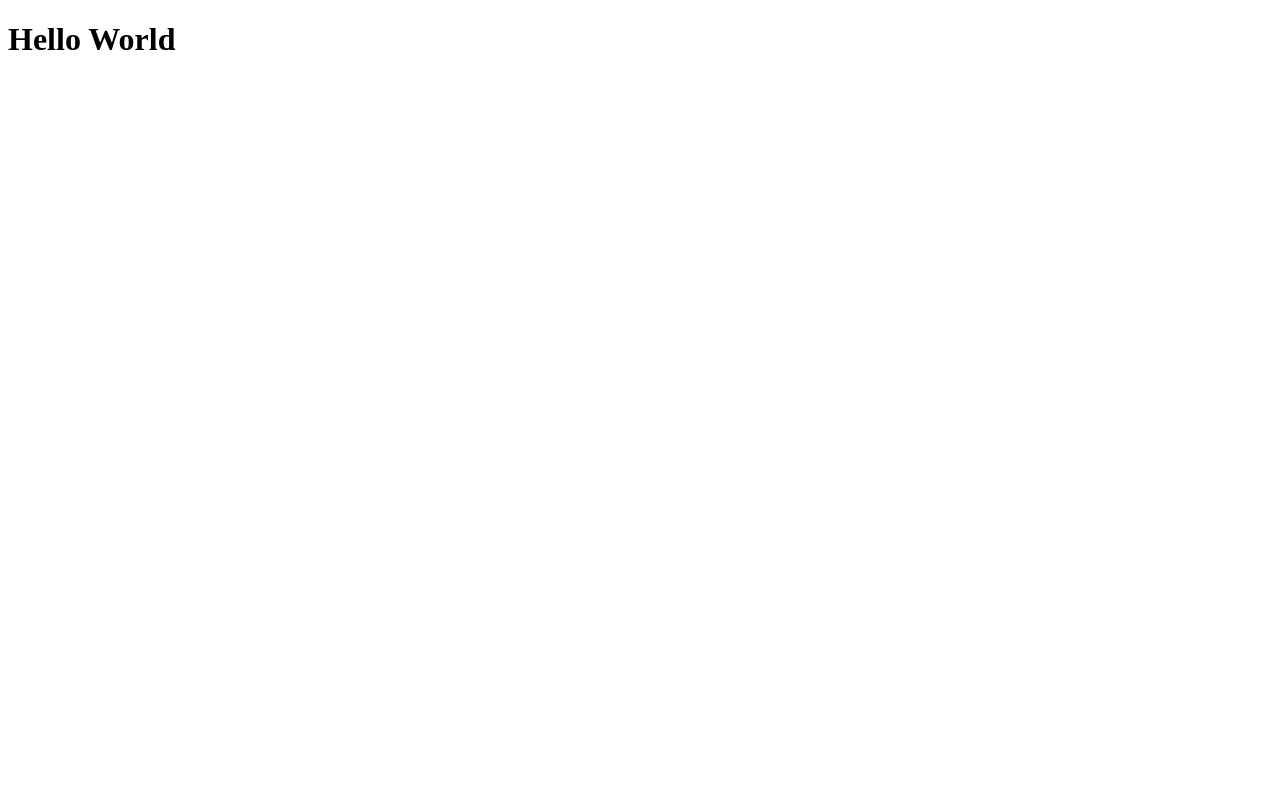
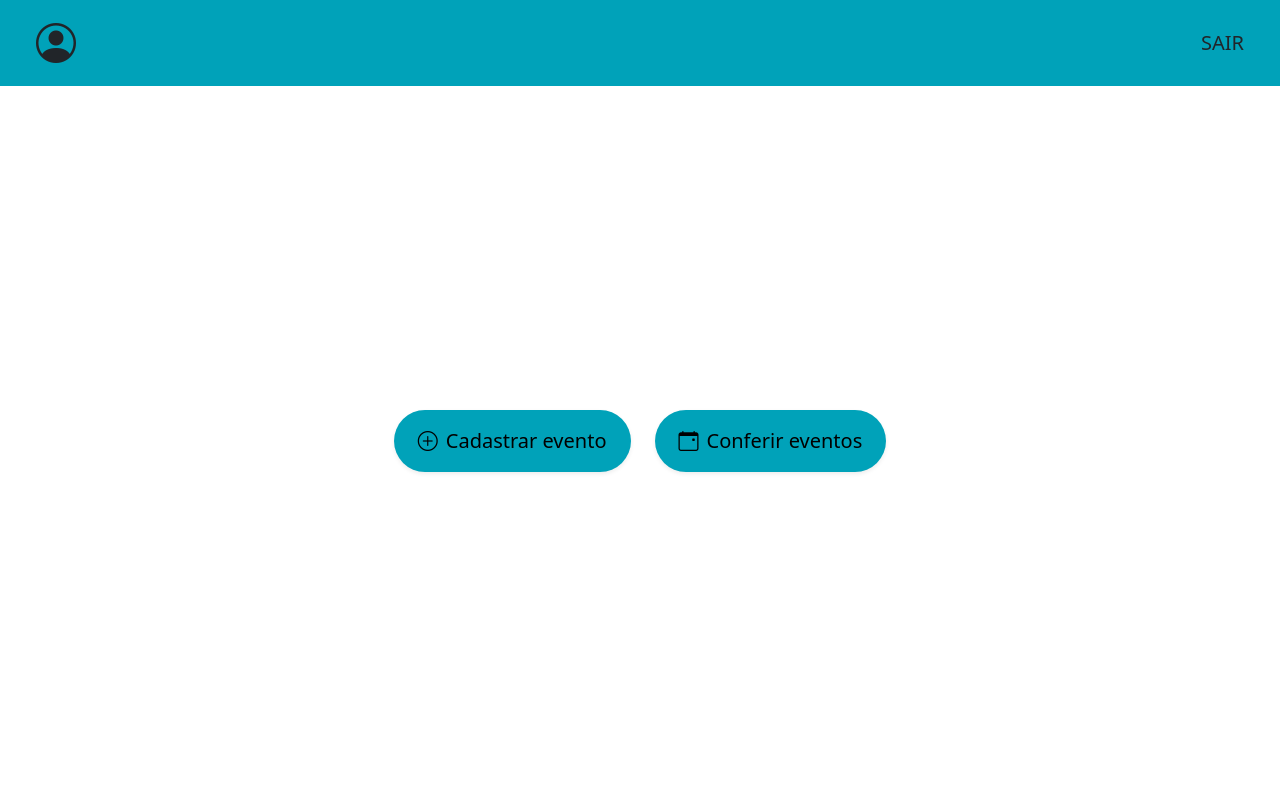
Before and after one commit to vitorLevi17/ListGGP, a Django app: page /index/ in a window 1280 px wide. Before the commit the page is almost empty. Run offline with Django 5.2, Linux system fonts and the light colour scheme; a user stored in the database is signed in.

Commit message:
refactor: Estilizar index.html e incluir barra de navegação

```diff
--- a/templates/index.html
+++ b/templates/index.html
@@ -3,9 +3,39 @@
 <head>
     <meta charset="UTF-8">
     <meta name="viewport" content="width=device-width, initial-scale=1.0">
-    <title>Hello World</title>
+    <title>Página Inicial - ListGGP</title>
+
+    <link href="https://cdn.jsdelivr.net/npm/bootstrap@5.3.2/dist/css/bootstrap.min.css" rel="stylesheet">
+    <link href="https://cdn.jsdelivr.net/npm/bootstrap-icons@1.11.1/font/bootstrap-icons.css" rel="stylesheet">
+
+    <style>
+        .bg-custom-teal { background-color: #00a2b9; }
+        .btn-custom { background-color: #00a2b9; color: #000; border: none; font-weight: 500; transition: all 0.3s ease; }
+        .btn-custom:hover { background-color: #00879a; color: #000; transform: translateY(-2px); }
+    </style>
 </head>
 <body>
-    <h1>Hello World</h1>
+
+    {% include 'partials/navbar.html' %}
+
+    <div class="container d-flex justify-content-center align-items-center" style="min-height: calc(100vh - 90px);">
+        <div class="d-flex flex-wrap gap-4 justify-content-center">
+            {% csrf_token %}
+            <a href="#" class="btn btn-custom rounded-pill px-4 py-3 fs-5 d-flex align-items-center gap-2 shadow-sm">
+                <i class="bi bi-plus-circle"></i> Cadastrar evento
+            </a>
+
+            <a href="#" class="btn btn-custom rounded-pill px-4 py-3 fs-5 d-flex align-items-center gap-2 shadow-sm">
+                <i class="bi bi-calendar-event"></i> Conferir eventos
+            </a>
+
+            <!-- <a href="#" class="btn btn-custom rounded-pill px-4 py-3 fs-5 d-flex align-items-center gap-2 shadow-sm">
+                <i class="bi bi-house-door"></i> Setores
+            </a>-->
+
+        </div>
+    </div>
+
+    <script src="https://cdn.jsdelivr.net/npm/bootstrap@5.3.2/dist/js/bootstrap.bundle.min.js"></script>
 </body>
 </html>
--- /dev/null
+++ b/templates/partials/navbar.html
@@ -0,0 +1,11 @@
+<nav class="navbar bg-custom-teal px-4 py-2">
+    <div class="container-fluid d-flex justify-content-between align-items-center">
+        <a class="navbar-brand text-dark m-0" href="#">
+            <i class="bi bi-person-circle" style="font-size: 2.5rem;"></i>
+        </a>
+
+        <a href="{% url 'logout' %}" class="nav-link text-dark fs-5 fw-medium">
+            SAIR
+        </a>
+    </div>
+</nav>
```
Also changed, not shown: db.sqlite3.
